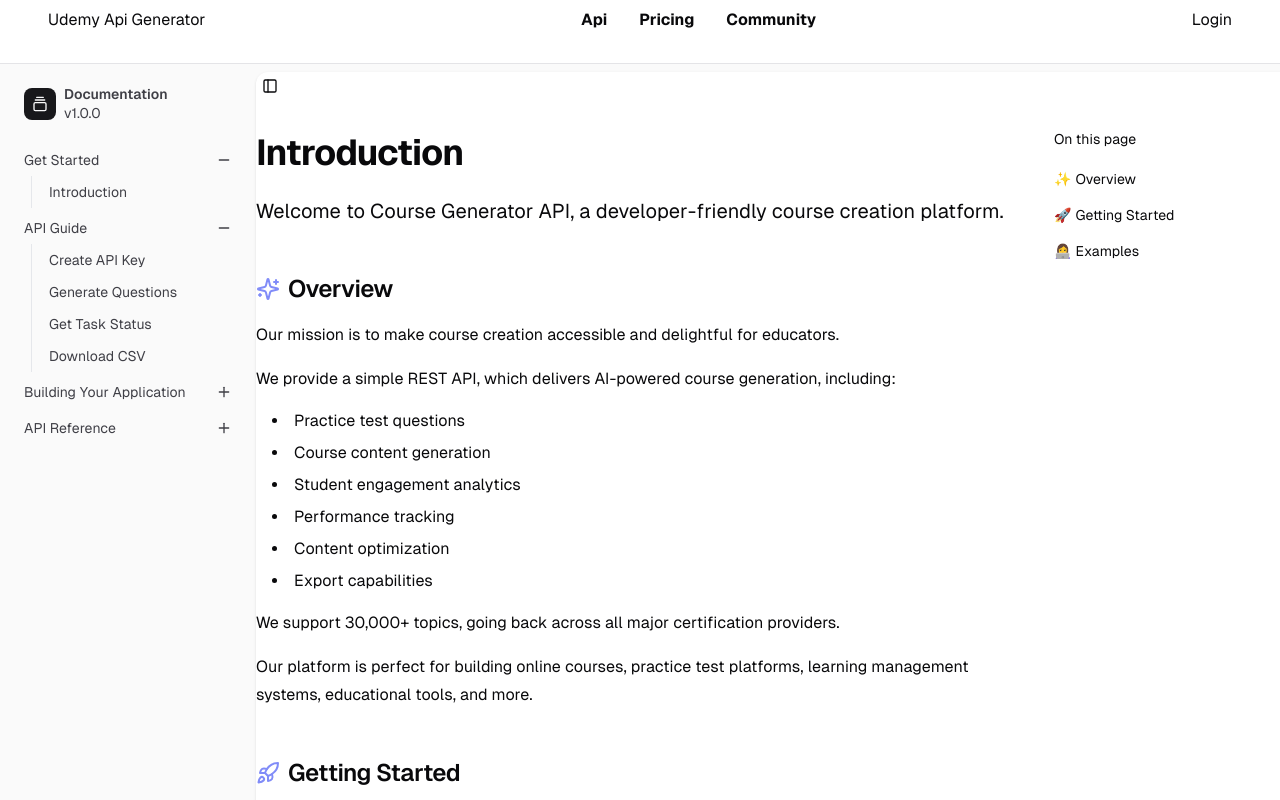
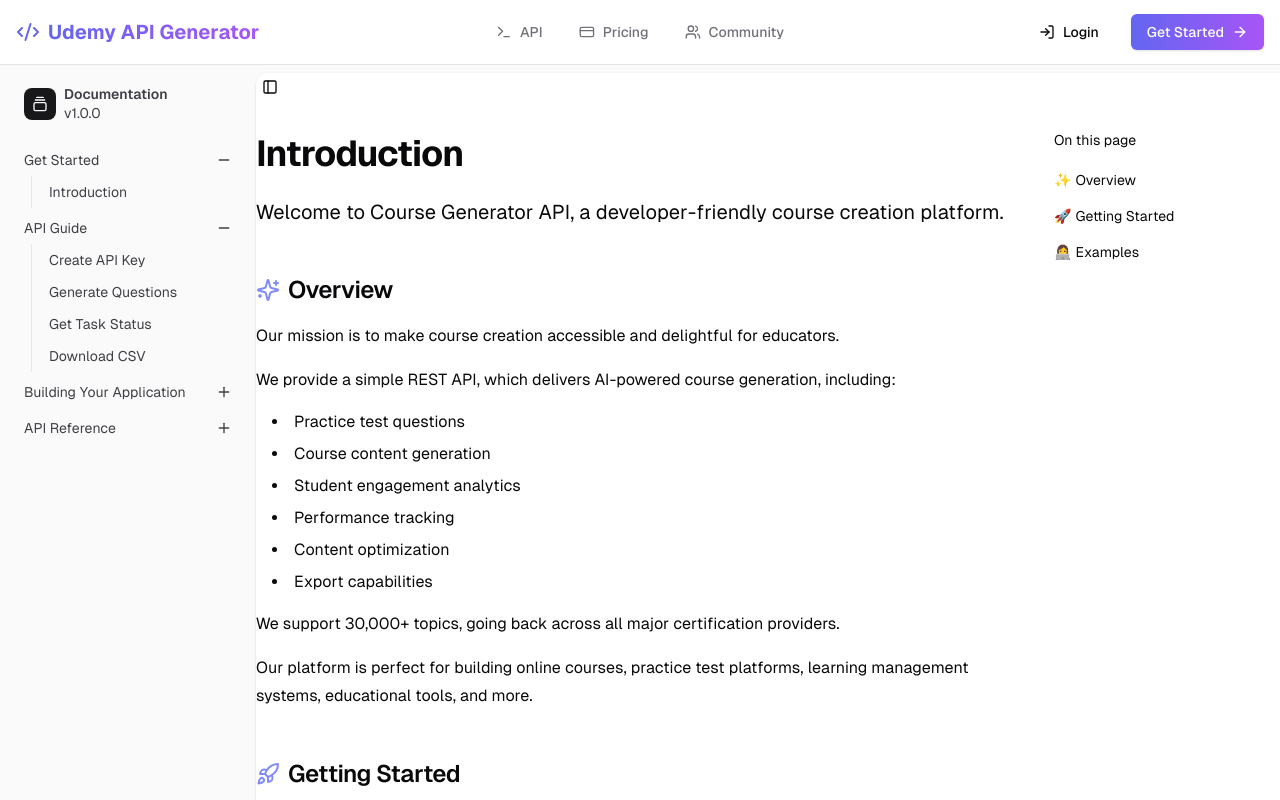
Before and after one commit to Rahulg321/udemy-questions-api-next, a Next.js app: page /api/introduction in a window 1280 px wide. Shown: the top 800 px of the page. Built offline with nearby package versions, Linux system fonts and the light colour scheme.

Commit message:
changed the header

```diff
--- a/src/components/Navbar.tsx
+++ b/src/components/Navbar.tsx
@@ -1,163 +1,168 @@
 "use client";
 
+import { useState } from "react";
+import Link from "next/link";
+import { usePathname } from "next/navigation";
+import { useTheme } from "next-themes";
+import { cn } from "@/lib/utils";
 import {
   DropdownMenu,
   DropdownMenuContent,
   DropdownMenuItem,
-  DropdownMenuLabel,
   DropdownMenuSeparator,
   DropdownMenuTrigger,
 } from "@/components/ui/dropdown-menu";
-
-import clsx from "clsx";
-import Link from "next/link";
-import { usePathname } from "next/navigation";
-import React, { useState } from "react";
-import { MdMenu, MdClose } from "react-icons/md";
-
-import Image from "next/image";
-
+import { Button } from "@/components/ui/button";
 import { Avatar, AvatarFallback, AvatarImage } from "@/components/ui/avatar";
-import { ChevronDown } from "lucide-react";
-import { ModeToggle } from "./mode-toggle";
-import { useTheme } from "next-themes";
-import { cn } from "@/lib/utils";
+import {
+  Menu,
+  X,
+  ChevronDown,
+  Code2,
+  CreditCard,
+  Users,
+  Terminal,
+  LogIn,
+  ArrowRight,
+} from "lucide-react";
 
 type NavbarProps = {
-  classname?: string;
+  className?: string;
 };
 
 const desktopNav = [
-  { navlink: "/api", navlabel: "Api" },
-  { navlink: "/pricing", navlabel: "Pricing" },
-  { navlink: "/community", navlabel: "Community" },
+  { navlink: "/api", navlabel: "API", icon: Terminal },
+  { navlink: "/pricing", navlabel: "Pricing", icon: CreditCard },
+  { navlink: "/community", navlabel: "Community", icon: Users },
 ];
 
-const Navbar = ({ classname }: NavbarProps) => {
+export default function Navbar({ className }: NavbarProps) {
   const [isOpen, setIsOpen] = useState(false);
   const pathname = usePathname();
   const { theme } = useTheme();
 
   return (
-    <>
     <header
       className={cn(
-          "z-40 w-full border-b bg-background/80 px-2 py-2 backdrop-blur-sm dark:bg-gray-900/80 md:px-4 lg:px-12",
-          classname,
-          theme === "dark" ? "" : "",
+        "sticky top-0 z-40 w-full border-b bg-background/80 backdrop-blur-sm transition-colors duration-200",
+        className,
       )}
     >
-        <nav aria-label="Main-navigation">
-          <ul className="flex flex-col md:flex-row md:items-center md:justify-between md:rounded-xl">
-            <div className="flex items-center justify-between">
-              <NameLogo />
-              <button
-                aria-label="Open menu"
-                className={clsx(
-                  "block text-2xl text-black dark:text-white md:hidden",
-                  pathname === "/token" || pathname === "/reward"
-                    ? "text-white"
-                    : null,
-                )}
-                onClick={() => setIsOpen(true)}
+      <nav className="container mx-auto px-4" aria-label="Main navigation">
+        {/* Desktop Layout */}
+        <div className="relative flex h-16 items-center justify-between lg:justify-normal">
+          {/* Logo - Left */}
+          <div className="flex shrink-0 items-center">
+            <Link
+              href="/"
+              className="flex items-center gap-2 text-xl font-bold"
             >
-                <MdMenu />
-              </button>
+              <Code2 className="h-6 w-6 text-indigo-500" />
+              <span className="bg-gradient-to-r from-indigo-500 to-purple-500 bg-clip-text text-transparent">
+                Udemy API Generator
+              </span>
+            </Link>
           </div>
-            <div
-              className={clsx(
-                "fixed bottom-0 left-0 right-0 top-0 z-50 flex flex-col items-end gap-4 bg-black pr-4 pt-14 text-white transition-transform duration-300 ease-in-out md:hidden",
-                isOpen ? "translate-x-0" : "translate-x-[100%]",
+
+          {/* Navigation - Center */}
+          <div className="hidden lg:absolute lg:left-1/2 lg:flex lg:-translate-x-1/2">
+            <div className="flex items-center gap-1">
+              {desktopNav.map((item) => {
+                const Icon = item.icon;
+                return (
+                  <Link
+                    key={item.navlink}
+                    href={item.navlink}
+                    className={cn(
+                      "group flex items-center gap-2 rounded-md px-4 py-2 text-sm font-medium transition-colors hover:text-indigo-500",
+                      pathname === item.navlink
+                        ? "text-indigo-500"
+                        : "text-muted-foreground",
                     )}
                   >
-              <button
-                aria-label="Close menu"
-                className={clsx(
-                  "fixed right-4 top-3 block p-2 text-2xl text-white md:hidden",
-                  pathname === "/token" || pathname === "/reward"
-                    ? "text-white"
-                    : null,
-                )}
-                onClick={() => setIsOpen(false)}
-              >
-                <MdClose />
-              </button>
-              {desktopNav.map((item, index) => {
-                return (
-                  <Link
-                    href={item.navlink}
-                    key={index}
-                    onClick={() => {
-                      setIsOpen(false);
-                    }}
-                    className={clsx(
-                      "",
-                      pathname === item.navlink ? "underline" : "",
-                    )}
-                  >
+                    <Icon className="h-4 w-4 transition-transform group-hover:scale-110" />
                     {item.navlabel}
                   </Link>
                 );
               })}
             </div>
-            <DesktopMenu />
-            {/* if session does not exist user is not logged in and dont show the login and sign up links */}
-            <div className="flex gap-2">
-              <AuthDialogNavs />
           </div>
-          </ul>
-        </nav>
-      </header>
-    </>
-  );
-};
 
-export default Navbar;
-
-function NameLogo() {
-  const pathname = usePathname();
-
-  return (
-    <div className="">
-      <Link href="/" aria-label="Home page" className="">
-        Udemy Api Generator
+          {/* Auth Buttons - Right */}
+          <div className="hidden items-center gap-4 lg:ml-auto lg:flex">
+            <Link href="/auth/login">
+              <Button variant="ghost" className="gap-2">
+                <LogIn className="h-4 w-4" />
+                Login
+              </Button>
+            </Link>
+            <Link href="/auth/signup">
+              <Button className="gap-2 bg-gradient-to-r from-indigo-500 to-purple-500 text-white hover:from-indigo-600 hover:to-purple-600">
+                Get Started
+                <ArrowRight className="h-4 w-4" />
+              </Button>
             </Link>
           </div>
-  );
-}
 
-function DesktopMenu() {
-  const pathname = usePathname();
-  return (
-    <div className="hidden gap-8 md:flex md:items-center">
-      {desktopNav.map((item, index) => {
+          {/* Mobile Menu Button */}
+          <button
+            className="rounded-md p-2 text-muted-foreground hover:bg-accent lg:hidden"
+            onClick={() => setIsOpen(!isOpen)}
+            aria-label={isOpen ? "Close menu" : "Open menu"}
+            aria-expanded={isOpen}
+            aria-controls="mobile-menu"
+          >
+            {isOpen ? <X className="h-6 w-6" /> : <Menu className="h-6 w-6" />}
+          </button>
+        </div>
+
+        {/* Mobile Navigation */}
+        <div
+          id="mobile-menu"
+          className={cn("lg:hidden", isOpen ? "block" : "hidden")}
+        >
+          <div className="border-t py-4">
+            <div className="flex flex-col space-y-3">
+              {desktopNav.map((item) => {
+                const Icon = item.icon;
                 return (
                   <Link
+                    key={item.navlink}
                     href={item.navlink}
-            key={index}
-            className={clsx(
-              "hover:text-mainC hover:decoration-mainC font-bold transition hover:underline hover:decoration-4 hover:underline-offset-8",
-              pathname === "/token" || pathname === "/reward"
-                ? "text-white"
-                : "",
+                    className={cn(
+                      "flex items-center gap-2 rounded-md px-3 py-2 text-sm font-medium transition-colors hover:text-indigo-500",
                       pathname === item.navlink
-                ? "text-mainC underline decoration-4 underline-offset-8"
-                : "",
+                        ? "text-indigo-500"
+                        : "text-muted-foreground",
                     )}
+                    onClick={() => setIsOpen(false)}
                   >
+                    <Icon className="h-4 w-4" />
                     {item.navlabel}
                   </Link>
                 );
               })}
+              <div className="space-y-3 border-t pt-4">
+                <Link
+                  href="/auth/login"
+                  className="flex items-center gap-2 rounded-md px-3 py-2 text-sm font-medium text-muted-foreground transition-colors hover:text-indigo-500"
+                  onClick={() => setIsOpen(false)}
+                >
+                  <LogIn className="h-4 w-4" />
+                  Login
+                </Link>
+                <Link href="/auth/signup" onClick={() => setIsOpen(false)}>
+                  <Button className="w-full gap-2 bg-gradient-to-r from-indigo-500 to-purple-500 text-white hover:from-indigo-600 hover:to-purple-600">
+                    Get Started
+                    <ArrowRight className="h-4 w-4" />
+                  </Button>
+                </Link>
               </div>
-  );
-}
-
-function AuthDialogNavs() {
-  return (
-    <div className="hidden space-x-4 md:flex md:items-center">
-      <Link href={"/auth/login"}>Login</Link>
             </div>
+          </div>
+        </div>
+      </nav>
+    </header>
   );
 }
 
@@ -166,16 +171,16 @@
     <DropdownMenu>
       <DropdownMenuTrigger className="flex items-center gap-2">
         <Avatar>
-          <AvatarImage src={"https://github.com/shadcn.png"} alt="@shadcn" />
+          <AvatarImage src="https://github.com/shadcn.png" alt="@shadcn" />
           <AvatarFallback>HN</AvatarFallback>
         </Avatar>
-        <span className="text-baseC flex items-center font-medium">
-          Account <ChevronDown />
+        <span className="flex items-center font-medium">
+          Account <ChevronDown className="ml-1 h-4 w-4" />
         </span>
       </DropdownMenuTrigger>
-      <DropdownMenuContent>
+      <DropdownMenuContent align="end">
         <DropdownMenuItem asChild>
-          <Link href={`/profile/`}>Profile</Link>
+          <Link href="/profile">Profile</Link>
         </DropdownMenuItem>
         <DropdownMenuSeparator />
         <DropdownMenuItem>Logout</DropdownMenuItem>
```
Lines whose indentation alone changed are shown as unchanged.
